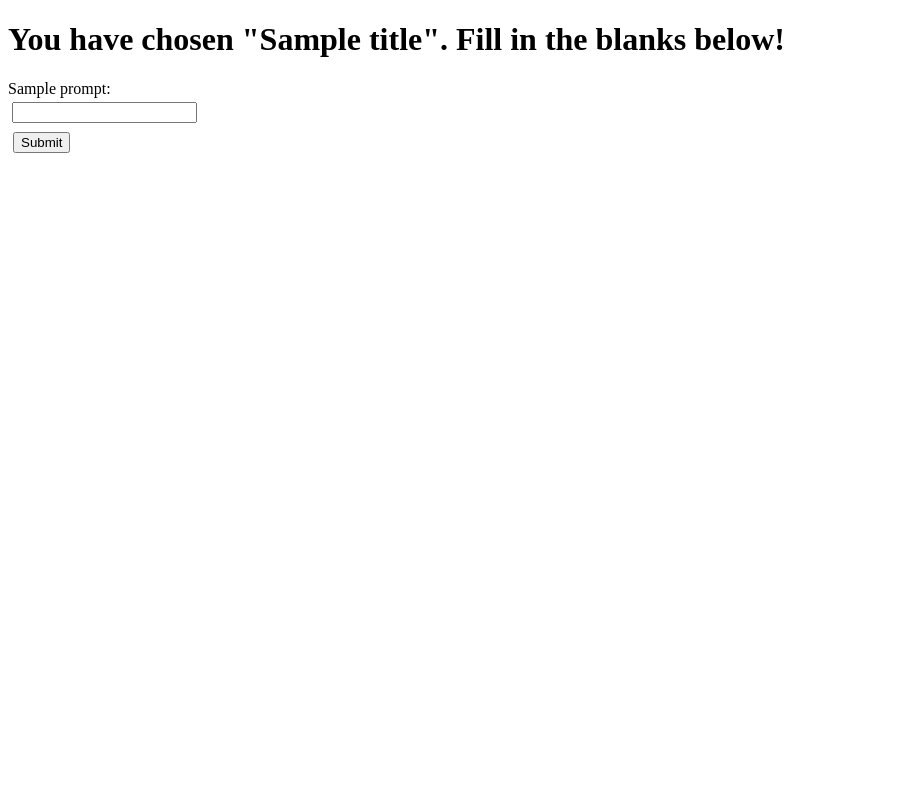
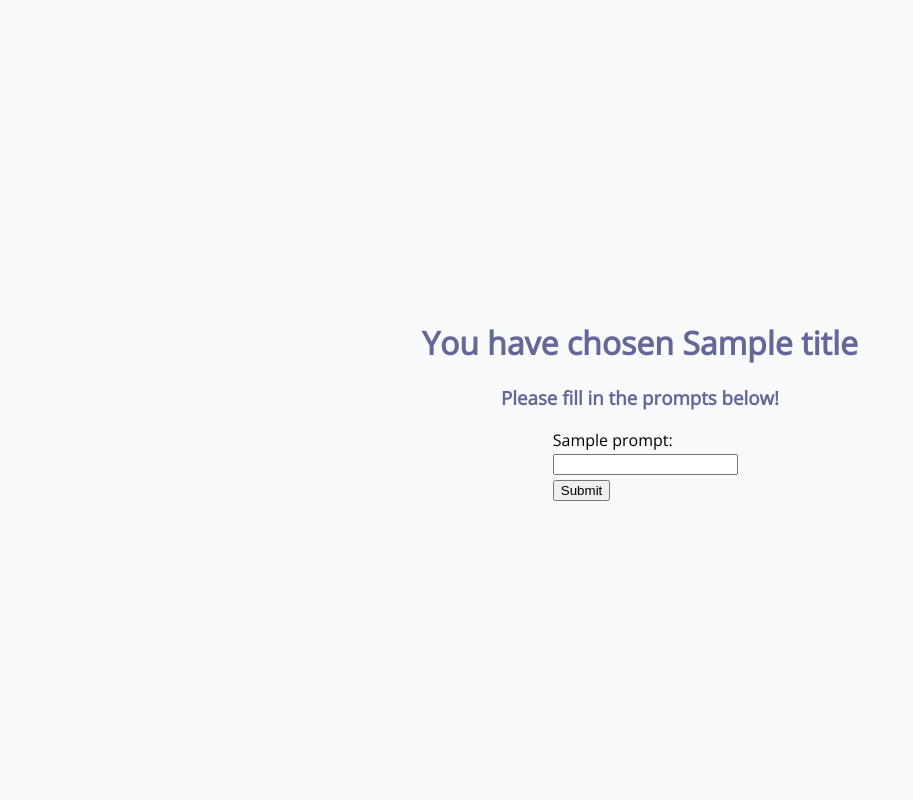
Before and after one commit to sweetreprise/Flask-19.2, a Flask app: template templates/form.html in a window 1280 px wide. Shown: the whole page, without its empty margins (0-913 px from the left). Run offline with Flask 2, Linux system fonts and the light colour scheme; the template is opened without the code that fills it: most values are stand-ins (such as "Sample title", 1, 10 or a date in 2020).

Commit message:
added some css styles

```diff
--- a/app.py
+++ b/app.py
@@ -1,10 +1,10 @@
 from flask import Flask, render_template, request
 from stories import stories
-from flask_debugtoolbar import DebugToolbarExtension
+# from flask_debugtoolbar import DebugToolbarExtension
 
 app = Flask(__name__)
-app.config['SECRET_KEY'] = "password"
-debug = DebugToolbarExtension(app)
+# app.config['SECRET_KEY'] = "password"
+# debug = DebugToolbarExtension(app)
 
 @app.route('/')
 def choose_story():
@@ -26,7 +26,7 @@ def show_form():
 @app.route('/story')
 def show_story():
     """generates story for user"""
-    prompt_id = request.args["prompt"]
+    prompt_id = request.args["story_prompt"]
     story = stories[prompt_id]
 
     adlib = story.generate(request.args)
--- a/static/app.css
+++ b/static/app.css
@@ -1,8 +1,36 @@
-input {
-    display: block;
-    margin: 4px;
+@import url('https://fonts.googleapis.com/css2?family=Open+Sans:wght@300&display=swap');
+
+
+h1, h3 {
+    text-align: center;
+    color: #666699;
 }
 
-button {
-    margin: 5px;
+body {
+    background-color: #f9fafb;
+    font-family: 'Open Sans', sans-serif;
+    display: flex;
+    align-items: center;
+    justify-content: center;
+    min-height: 100vh;
+    margin: 0;
 }
+
+.container {
+    align-items: center;
+}
+
+
+/* form.html */
+#prompt-form input {
+    display: block;
+    margin: 3px 3px 3px 30%;
+}
+
+#prompt-form label {
+    margin-left: 30%;
+}
+
+#prompt-form button {
+    margin-left: 30%;
+}
--- a/stories.py
+++ b/stories.py
@@ -52,9 +52,9 @@ story_1 = Story(
 
 story_2 = Story(
     "two",
-    "Afternoon baking",
-    ["noun", "baking_ingredient", "adjective", "emotion", "verb"],
-    """Today I baked a {noun}. I put so much {baking_ingredient} that it came out a little {adjective}. That's okay though, I was still {emotion} because my friends {verb} all of it."""
+    "Afternoon Baking",
+    ["noun", "baking_ingredient", "adjective", "emotion", "verb_past"],
+    """Today I baked a {noun}. I put so much {baking_ingredient} that it came out a little {adjective}. That's okay though, I was still {emotion} because my friends {verb_past} all of it."""
 )
 
 story_3 = Story(
@@ -73,7 +73,7 @@ story_4 = Story(
 
 story_5 = Story(
     "five",
-    "Pet adventure",
+    "Pet Adventure",
     ["animal", "verb", "adjective", "plural_noun", "place", "emotion"],
     """I have always wanted a {animal} to {verb} with and love. I would pet its {adjective} head and give them lots of {plural_noun}. We would go on walks in the {place} and make everybody {emotion}"""
 )
--- a/templates/form.html
+++ b/templates/form.html
@@ -2,14 +2,18 @@
 {% block title %} FORM {% endblock %}
 {% block content %}
 
-    <h1>You have chosen "{{ title }}". Fill in the blanks below!</h1>
-    <form action="/story">
-    {% for prompt in prompts %}
-        <label for="prompt">{{ prompt }}: </label>
-        <input id="prompt" name="{{ prompt }}" type="text">
-    {% endfor %}
-        <input type="hidden" name="prompt" value="{{ prompt_id }}">
-        <button>Submit</button>
-    </form>
+    <h1>You have chosen <b>{{ title }}</b></h1>
+    <h3>Please fill in the prompts below!</h3>
+
+    <div class="container">
+        <form action="/story" id="prompt-form">
+        {% for prompt in prompts %}
+            <label for="story_prompt">{{ prompt }}: </label>
+            <input id="story_prompt" name="{{ prompt }}" type="text">
+        {% endfor %}
+            <input type="hidden" name="story_prompt" value="{{ prompt_id }}">
+            <button>Submit</button>
+        </form>
+    </div>
 
 {% endblock %}
--- a/templates/prompt.html
+++ b/templates/prompt.html
@@ -2,6 +2,8 @@
 {% block title %} PROMPT {% endblock %}
 {% block content %}
     <h1>Madlibs</h1>
+
+    <div class="container">
         <form action="/form">
                 <label for="prompt">Choose a prompt: </label>
                 <select name="prompt" id="prompt">
@@ -15,5 +17,6 @@
 
             <button>Submit</button>
         </form>
+    </div>
 
 {% endblock %}
```
Lines whose indentation alone changed are shown as unchanged.
